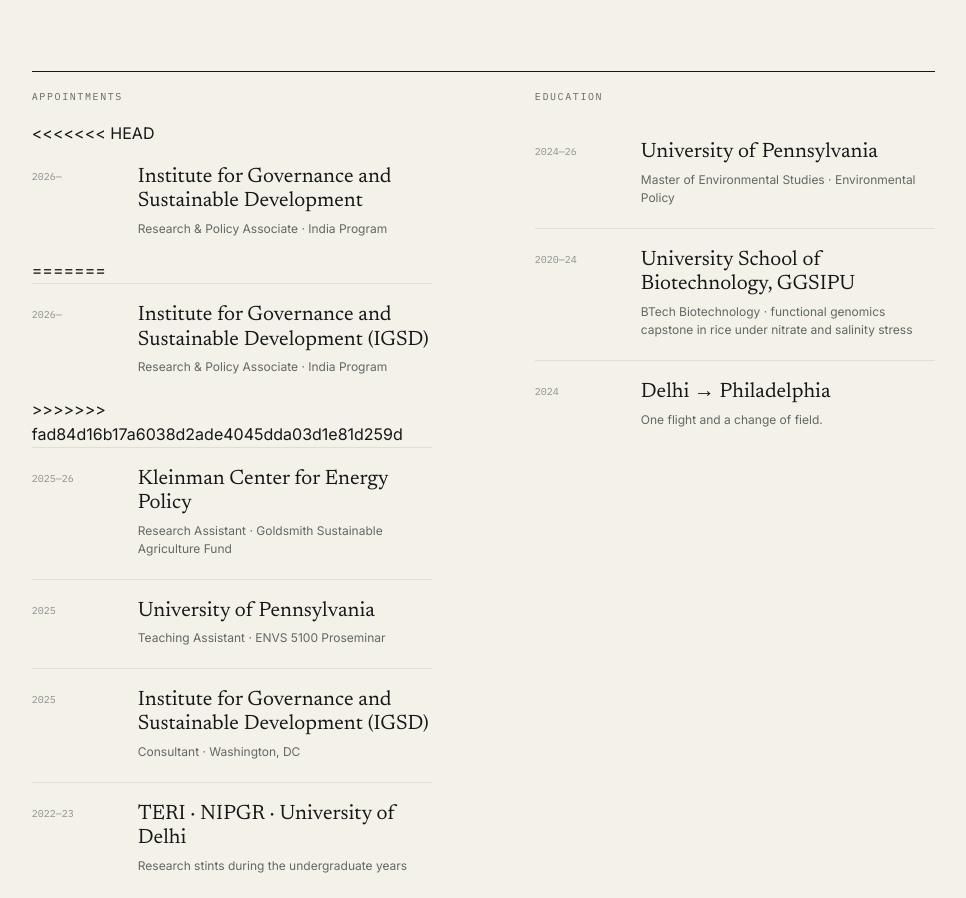
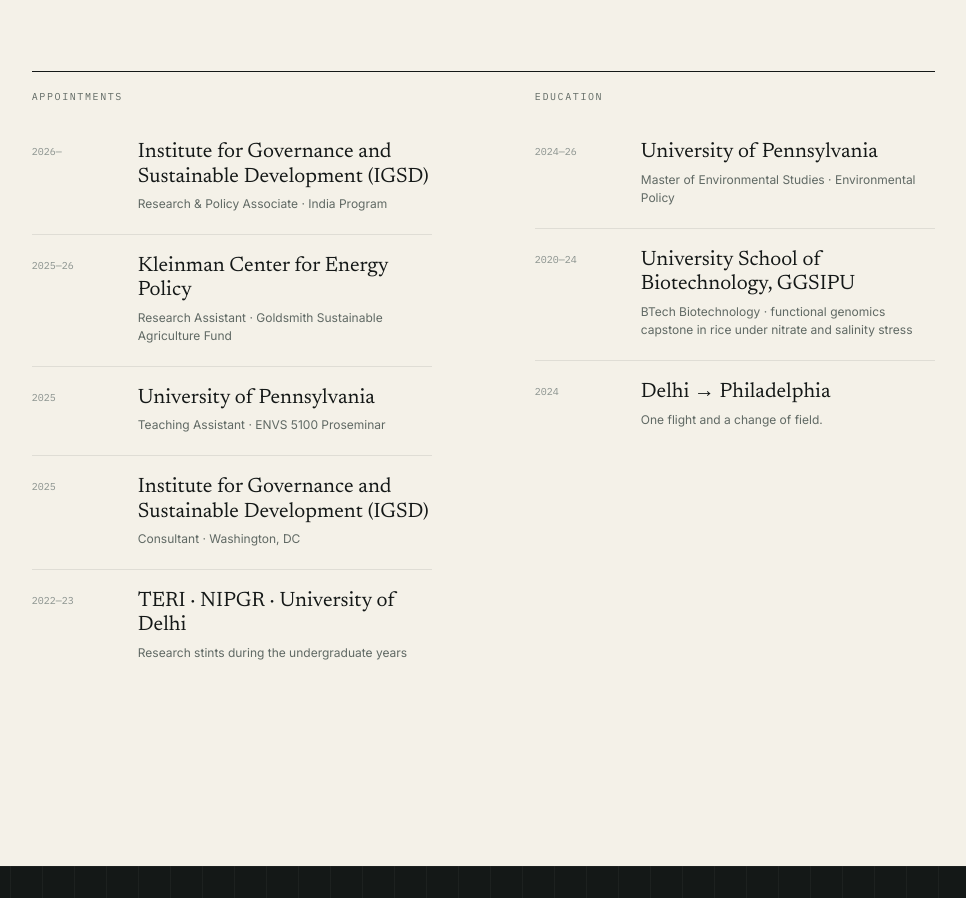
Before and after one commit to ProbablyShubham/shubhamlove, a plain HTML site: page index.html in a window 1280 px wide. Shown: the part 2900-3798 px from the top of the page, without its empty margins (22-988 px from the left). Drawn offline with Linux system fonts and the light colour scheme; no server answers.

Commit message:
Update index.html

```diff
--- a/index.html
+++ b/index.html
@@ -192,11 +192,7 @@
         <div class="path-column">
           <p class="path-label">Appointments</p>
           <ol class="timeline">
-<<<<<<< HEAD
-            <li><time>2026—</time><div><h3>Institute for Governance and Sustainable Development</h3><p>Research &amp; Policy Associate · India Program</p></div></li>
-=======
-            <li data-shape="policy"><time>2026—</time><div><h3>Institute for Governance and Sustainable Development (IGSD)</h3><p>Research &amp; Policy Associate · India Program</p></div></li>
->>>>>>> fad84d16b17a6038d2ade4045dda03d1e81d259d
+            <li><time>2026—</time><div><h3>Institute for Governance and Sustainable Development (IGSD)</h3><p>Research &amp; Policy Associate · India Program</p></div></li>
             <li><time>2025—26</time><div><h3>Kleinman Center for Energy Policy</h3><p>Research Assistant · Goldsmith Sustainable Agriculture Fund</p></div></li>
             <li><time>2025</time><div><h3>University of Pennsylvania</h3><p>Teaching Assistant · ENVS 5100 Proseminar</p></div></li>
             <li><time>2025</time><div><h3>Institute for Governance and Sustainable Development (IGSD)</h3><p>Consultant · Washington, DC</p></div></li>
```
